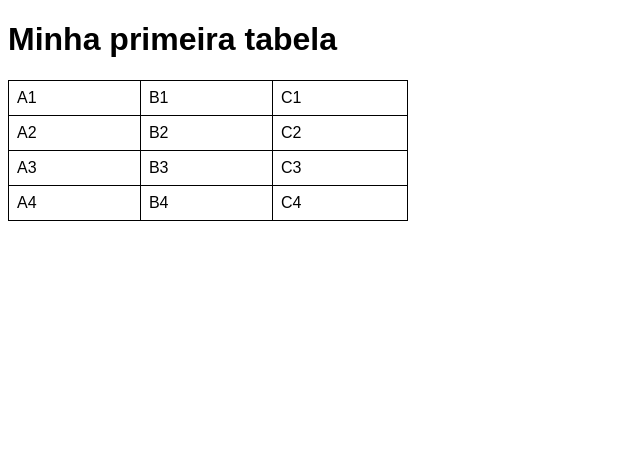
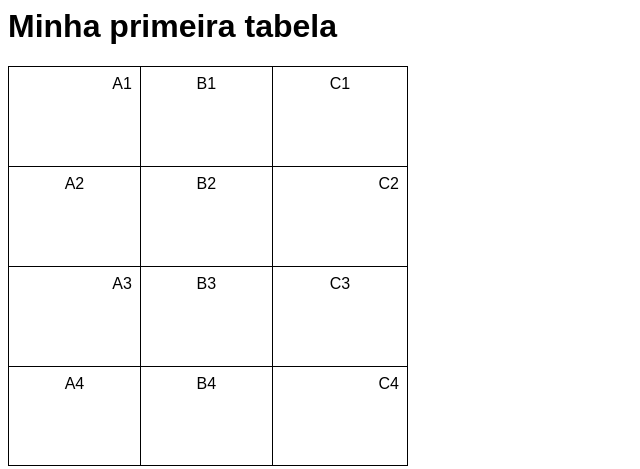
Before and after one commit to bastosjoaovitor/Html-css, a plain HTML site: page módulo 3/ex23/tabela01.html in a window 1280 px wide. Shown: the whole page, without its empty margins (0-640 px from the left). Drawn offline with Linux system fonts and the light colour scheme.

Commit message:
Update ex23 tabela 01

```diff
--- a/módulo 3/ex23/tabela01.html
+++ b/módulo 3/ex23/tabela01.html
@@ -1,4 +1,4 @@
-<!DOCTYPE html>
+<!DOCTYPE htmlf>
 <html lang="pt-BR">
 <head>
     <meta charset="UTF-8">
@@ -11,12 +11,19 @@
 
         table {
             width: 400px;
+            height: 400px;
             border-collapse: collapse;
         }
 
         td {
             border: 1px solid black;
             padding: 8px;
+            text-align: center;
+            vertical-align: top;
+        }
+
+        .numero {
+            text-align: right;
         }
     </style>
 </head>
@@ -32,24 +39,24 @@
      -->
     <table>
         <tr> <!-- Primeira linha -->
-            <td>A1</td>
+            <td class="numero">A1</td>
             <td>B1</td>
             <td>C1</td>
         </tr>
         <tr> <!-- Segunda linha -->
             <td>A2</td>
             <td>B2</td>
-            <td>C2</td>
+            <td class="numero">C2</td>
         </tr>
         <tr> <!-- Terceira linha -->
-            <td>A3</td>
+            <td class="numero">A3</td>
             <td>B3</td>
             <td>C3</td>
         </tr>
         <tr> <!-- Quarta linha -->
             <td>A4</td>
             <td>B4</td>
-            <td>C4</td>
+            <td class="numero">C4</td>
         </tr>
     </table>
 </body>
```
